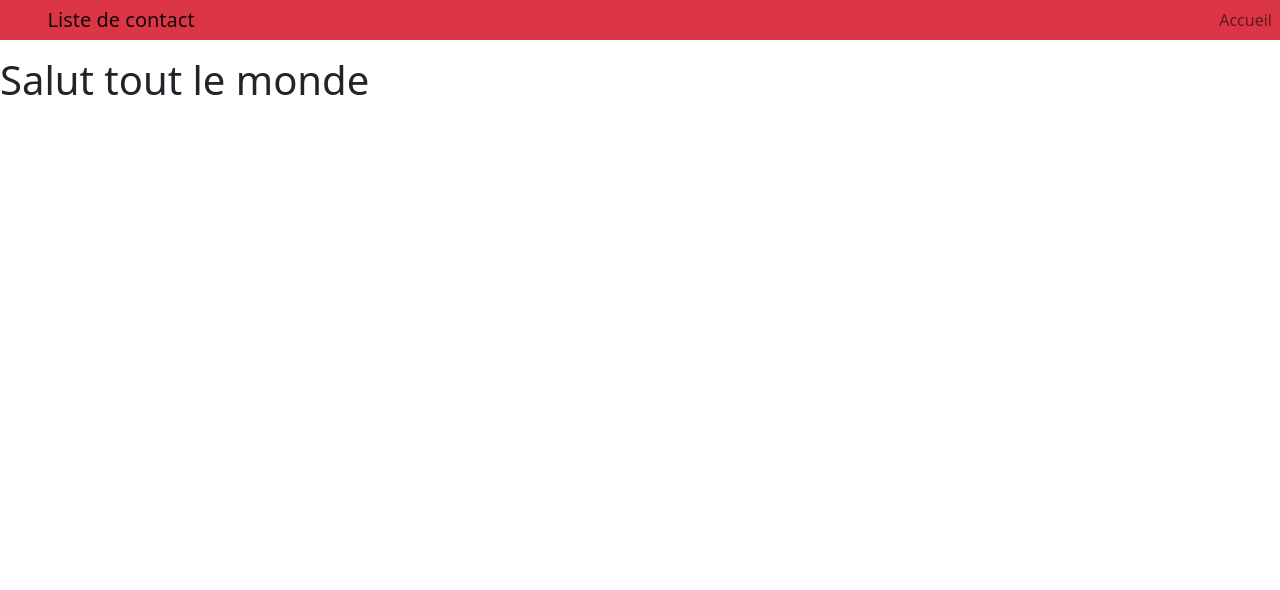
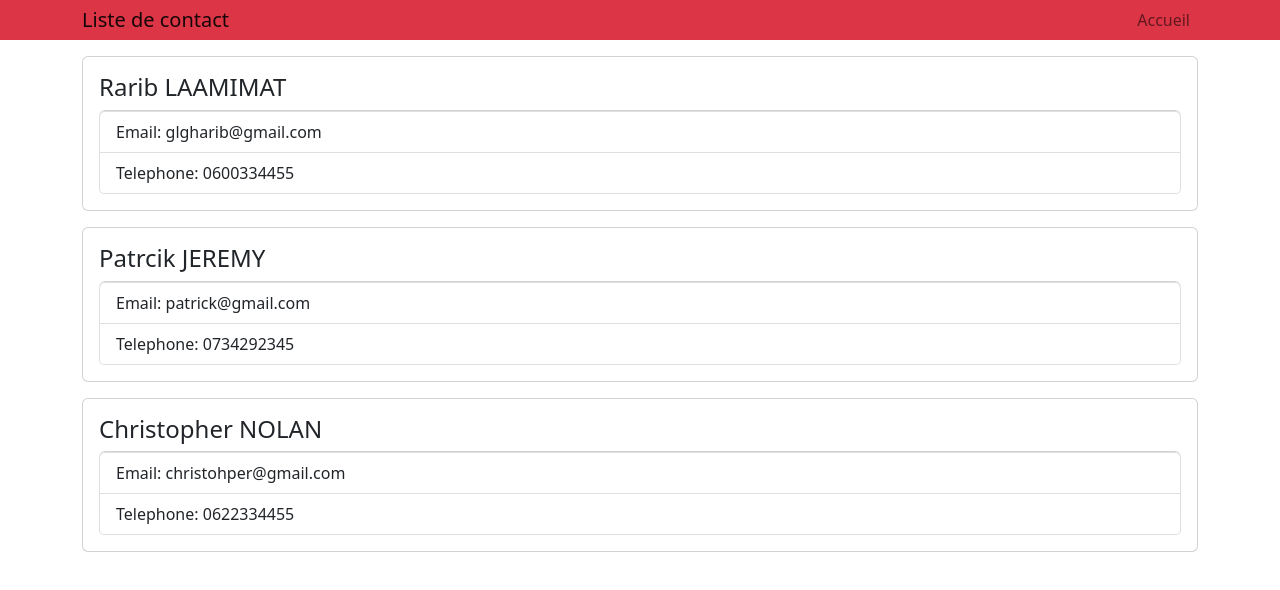
Before and after one commit to MattCornicDev/stat_parieur, a React (Create React App) app: page / in a window 1280 px wide. Shown: the top 590 px of the page. Built offline with nearby package versions, Linux system fonts and the light colour scheme.

Commit message:
desinstallation de react-boostrap et installation de bootstrap

```diff
--- a/src/App.js
+++ b/src/App.js
@@ -1,14 +1,19 @@
 import React, { Component } from "react";
-import  'bootstrap/dist/css/bootstrap.min.css'
+import 'bootstrap/dist/css/bootstrap.min.css'
 import Header from "./components/Header";
+import Contacts from "./components/Contacts";
 
 
 function App() {
   return (
-   <div className="App">
-    <Header />
-    <h1>Salut tout le monde</h1>
-   </div>
+    <div className="App">
+      <Header />
+
+      <div className="container">
+        <Contacts />
+
+      </div>
+    </div>
   );
 }
 
--- /dev/null
+++ b/src/components/Contact.js
@@ -0,0 +1,19 @@
+import React, { Component } from 'react'
+
+export default class Contact extends Component {
+  render() {
+    return (
+      <div className='card card-body mb-3'>
+        <h4>{this.props.nom}</h4>
+        <ul className='list-group'>
+            <li className='list-group-item'>
+                Email: {this.props.email}
+            </li>
+            <li className='list-group-item'>
+                Telephone: {this.props.tel}
+            </li>
+        </ul>
+      </div>
+    )
+  }
+}
--- /dev/null
+++ b/src/components/Contacts.js
@@ -0,0 +1,45 @@
+import React, { Component } from 'react'
+import Contact from './Contact'
+
+export default class Contacts extends Component {
+
+    state = {
+        contacts: [
+            {
+                id: 1,
+                nom: 'Rarib LAAMIMAT',
+                email: 'glgharib@gmail.com',
+                tel: '0600334455'
+            },
+            {
+                id: 2,
+                nom: 'Patrcik JEREMY',
+                email: 'patrick@gmail.com',
+                tel: '0734292345'
+            },
+            {
+                id: 3,
+                nom: 'Christopher NOLAN',
+                email: 'christohper@gmail.com',
+                tel: '0622334455'
+            }
+        ]
+    }
+
+
+  render() {
+    return (
+      <div>
+        {this.state.contacts.map(contact => (
+            <Contact
+                key={contact.id}
+                nom={contact.nom}
+                email={contact.email}
+                tel={contact.tel}
+             />
+
+        ))}
+      </div>
+    )
+  }
+}
--- a/src/components/Header.js
+++ b/src/components/Header.js
@@ -6,12 +6,13 @@ export default class Header extends Component {
       <nav className='navbar navbar-expand-sm nabar-dark bg-danger mb-3 py-0'>
         <div className='container'>
             <a href='/' className='navbar-brand'>Liste de contact</a>
-        </div>
+
         <ul className='navbar-nav mr-auto'>
             <li className='nav-item'>
                 <a href='/' className='nav-link'>Accueil</a>
             </li>
         </ul>
+        </div>
       </nav>
     )
   }
```
